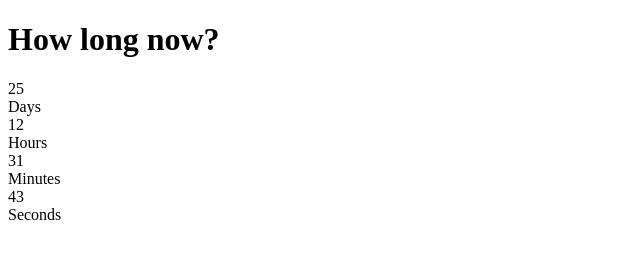
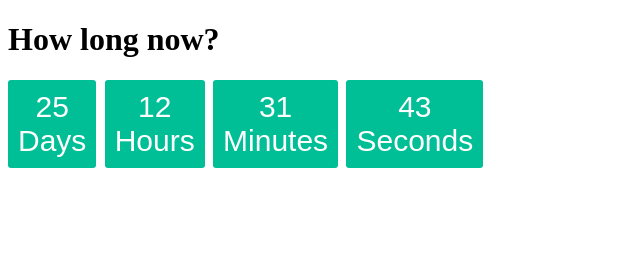
Before and after one commit to gkritchie/how-long-now, a plain HTML site: page index.html in a window 1280 px wide. Shown: the whole page, without its empty margins (0-640 px from the left). Drawn offline with Linux system fonts and the light colour scheme.

Commit message:
Start adding some styles

```diff
--- a/index.html
+++ b/index.html
@@ -2,6 +2,7 @@
 <html>
 <head>
     <title>How long now?</title>
+    <link rel="stylesheet" href="styles.css">
 </head>
 <body>
     <h1>How long now?</h1>
--- /dev/null
+++ b/styles.css
@@ -0,0 +1,15 @@
+#clockdiv {
+    font-family: sans-serif;
+    color: #fff;
+    display: inline-block;
+    font-weight: 100;
+    text-align: center;
+    font-size: 30px;
+}
+
+#clockdiv > div{
+    padding: 10px;
+    border-radius: 3px;
+    background: #00BF96;
+    display: inline-block;
+}
```
